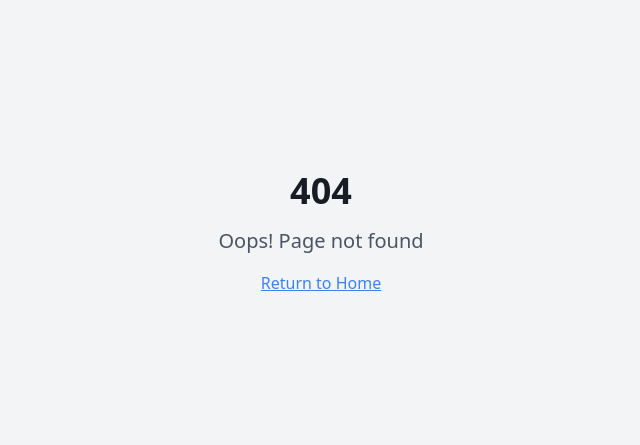
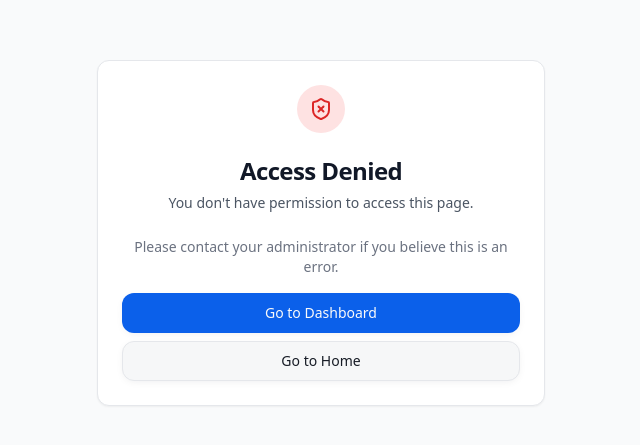
Before and after one commit to school0074/scholarmate-digital-suite, a React (Vite) app: page /unauthorized in a window 1280 px wide. Before the commit this address had no page. Shown: the part 167-612 px from the top of the page, without its empty margins (319-959 px from the left). Built offline with nearby package versions, Linux system fonts and the light colour scheme.

Commit message:
Add Unauthorized Route to Fix 404 Error

```diff
--- a/src/App.tsx
+++ b/src/App.tsx
@@ -24,6 +24,7 @@ import AdminDashboard from "./pages/admin/AdminDashboard";
 import AdminInviteTeacher from "./pages/admin/AdminInviteTeacher";
 import DebugPage from "./pages/DebugPage";
 import NotFound from "./pages/NotFound";
+import Unauthorized from "./pages/Unauthorized";
 
 const queryClient = new QueryClient();
 
@@ -39,6 +40,7 @@ const App = () => (
               <Route path="/" element={<Index />} />
               <Route path="/auth" element={<AuthPage />} />
               <Route path="/debug" element={<DebugPage />} />
+              <Route path="/unauthorized" element={<Unauthorized />} />
               <Route
                 path="/dashboard"
                 element={
--- /dev/null
+++ b/src/pages/Unauthorized.tsx
@@ -0,0 +1,48 @@
+import { useNavigate } from "react-router-dom";
+import { Button } from "@/components/ui/button";
+import { Card, CardContent, CardDescription, CardHeader, CardTitle } from "@/components/ui/card";
+import { ShieldX } from "lucide-react";
+
+const Unauthorized = () => {
+  const navigate = useNavigate();
+
+  return (
+    <div className="min-h-screen flex items-center justify-center bg-gray-50 px-4">
+      <Card className="w-full max-w-md">
+        <CardHeader className="text-center">
+          <div className="mx-auto mb-4 w-12 h-12 bg-red-100 rounded-full flex items-center justify-center">
+            <ShieldX className="w-6 h-6 text-red-600" />
+          </div>
+          <CardTitle className="text-2xl font-bold text-gray-900">
+            Access Denied
+          </CardTitle>
+          <CardDescription className="text-gray-600">
+            You don't have permission to access this page.
+          </CardDescription>
+        </CardHeader>
+        <CardContent className="space-y-4">
+          <p className="text-sm text-gray-500 text-center">
+            Please contact your administrator if you believe this is an error.
+          </p>
+          <div className="flex flex-col gap-2">
+            <Button
+              onClick={() => navigate("/dashboard")}
+              className="w-full"
+            >
+              Go to Dashboard
+            </Button>
+            <Button
+              onClick={() => navigate("/")}
+              variant="outline"
+              className="w-full"
+            >
+              Go to Home
+            </Button>
+          </div>
+        </CardContent>
+      </Card>
+    </div>
+  );
+};
+
+export default Unauthorized;
```
